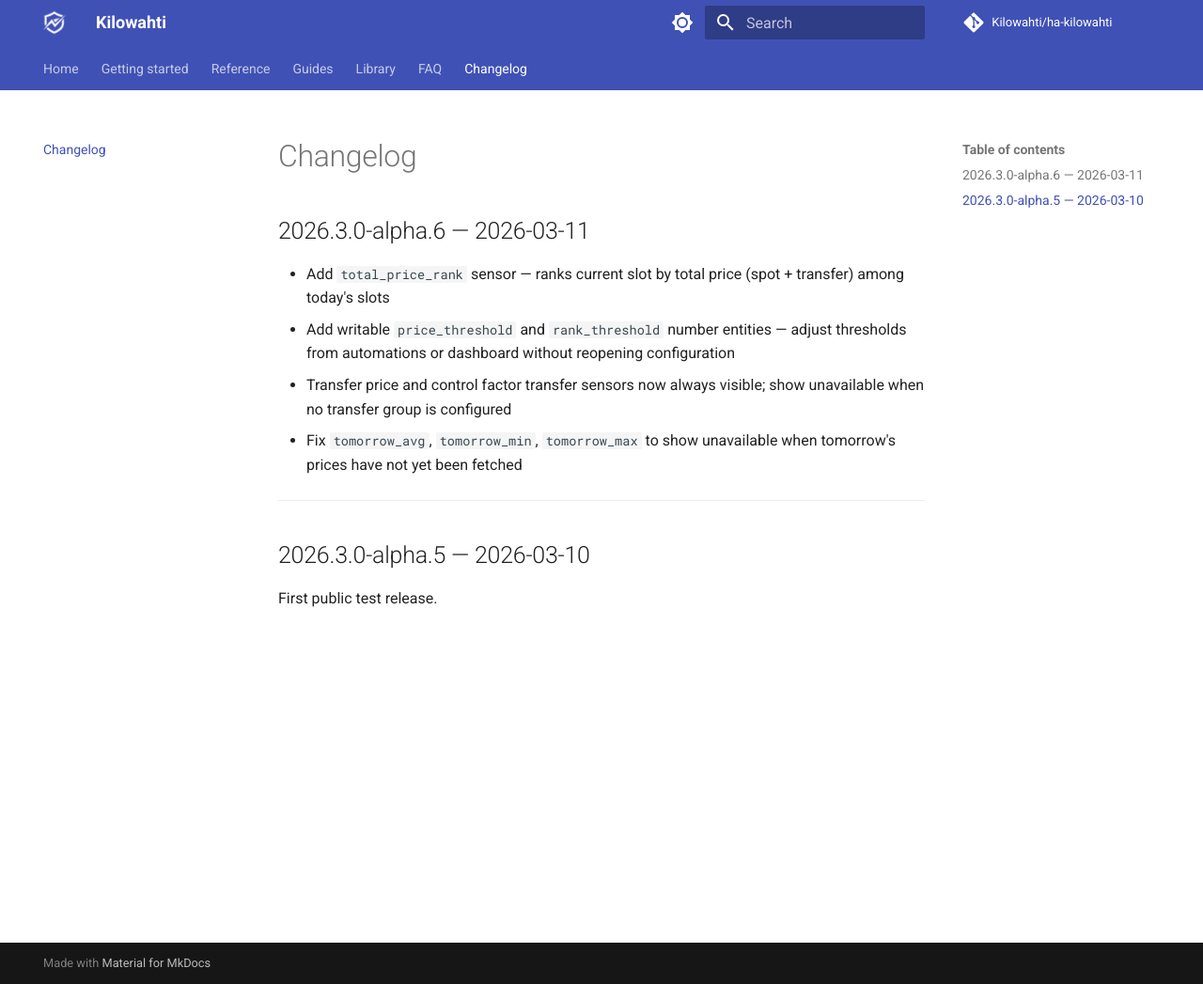
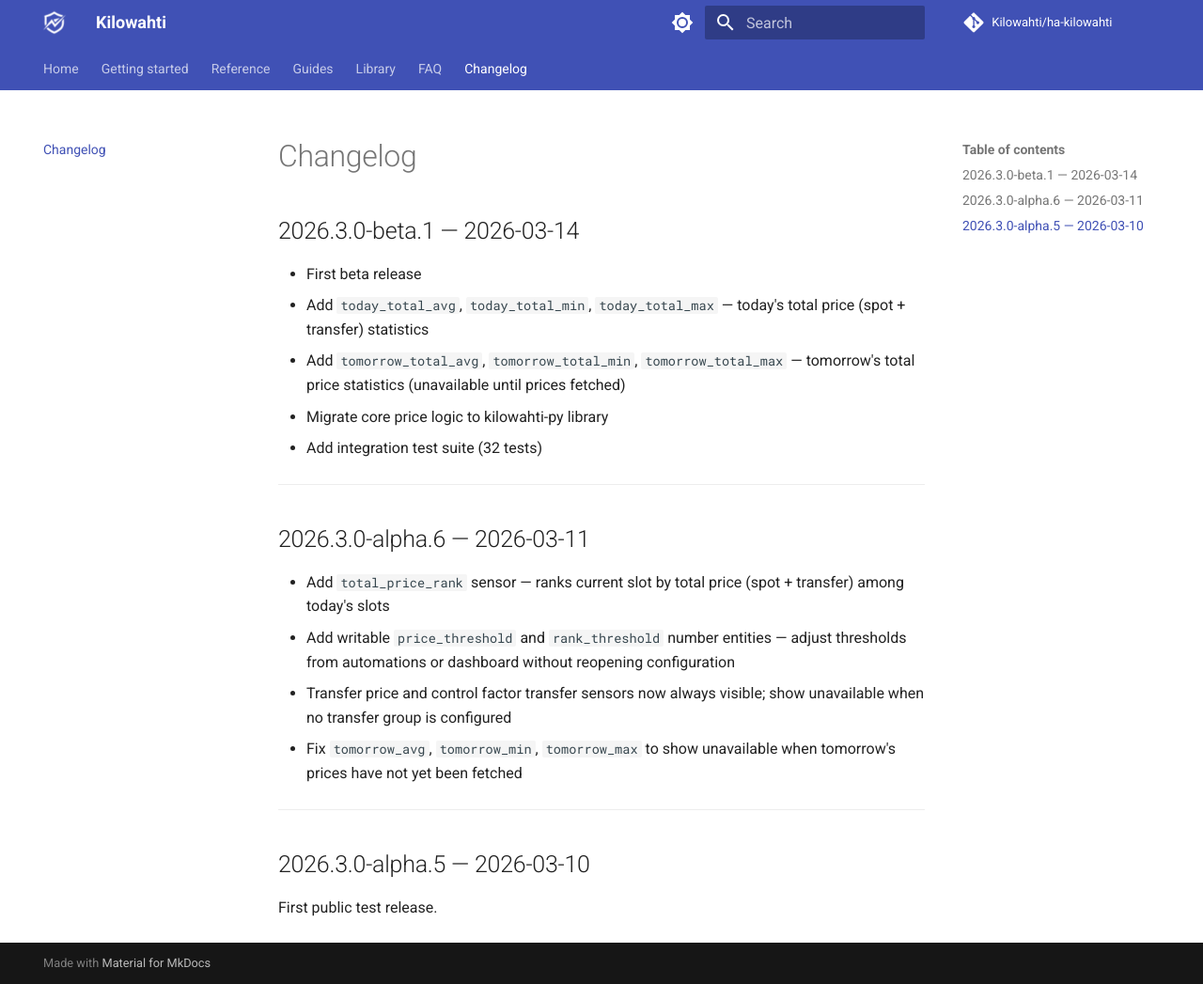
Before and after one commit to Kilowahti/kilowahti-docs, an MkDocs documentation site: the page built from docs/changelog.md, in a window 1280 px wide and 1047 px high. Shown: the whole window at 94% size. Built offline with MkDocs 1.6.1 and Material for MkDocs 9.7.7, drawn with Linux system fonts in a browser that asks for light colours; comment, search, counter and statistics services are not loaded.

Commit message:
Add 2026.3.0-beta.1 changelog entry

```diff
--- a/docs/changelog.md
+++ b/docs/changelog.md
@@ -1,4 +1,14 @@
 # Changelog
+
+## 2026.3.0-beta.1 — 2026-03-14
+
+- First beta release
+- Add `today_total_avg`, `today_total_min`, `today_total_max` — today's total price (spot + transfer) statistics
+- Add `tomorrow_total_avg`, `tomorrow_total_min`, `tomorrow_total_max` — tomorrow's total price statistics (unavailable until prices fetched)
+- Migrate core price logic to kilowahti-py library
+- Add integration test suite (32 tests)
+
+---
 
 ## 2026.3.0-alpha.6 — 2026-03-11
 
```
